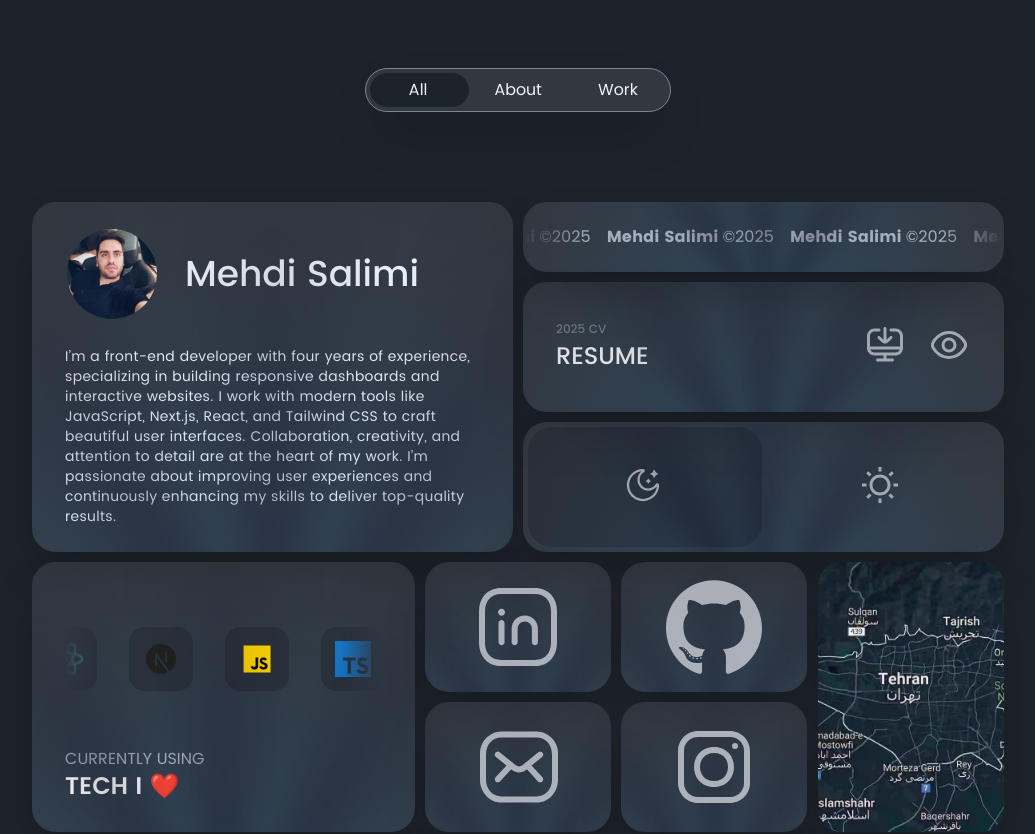
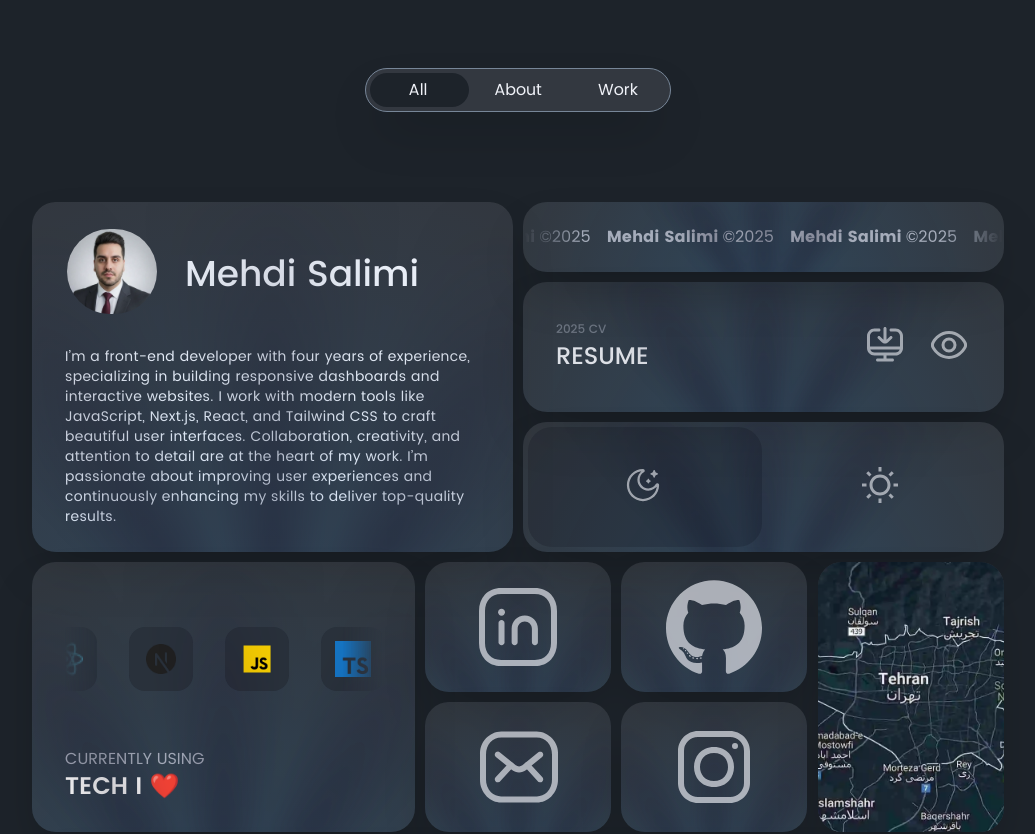
Before and after one commit to SalimiDev/portfolio-2025, a Next.js app: page / in a window 1280 px wide. Shown: the top 834 px of the page, without its empty margins (122-1157 px from the left). Built offline with nearby package versions, Linux system fonts and the light colour scheme.

Commit message:
chore: replace avatar image with a WebP format for better performance

```diff
--- a/src/app/(grid-container-layout)/grid-card-configs.ts
+++ b/src/app/(grid-container-layout)/grid-card-configs.ts
@@ -31,7 +31,7 @@
     {
         id: 1,
         componentType: 'AboutMeCard',
-        avatar: '/images/mehdi_salimi.jpg',
+        avatar: '/images/mehdi_salimi.webp',
         fullName: 'Mehdi Salimi',
         description: `I’m a front-end developer with four years of experience, specializing in building responsive
                     dashboards and interactive websites. I work with modern tools like JavaScript, Next.js, React, and
```
Also changed, not shown: public/images/mehdi_salimi.jpg (deleted), public/images/mehdi_salimi.webp (added).
